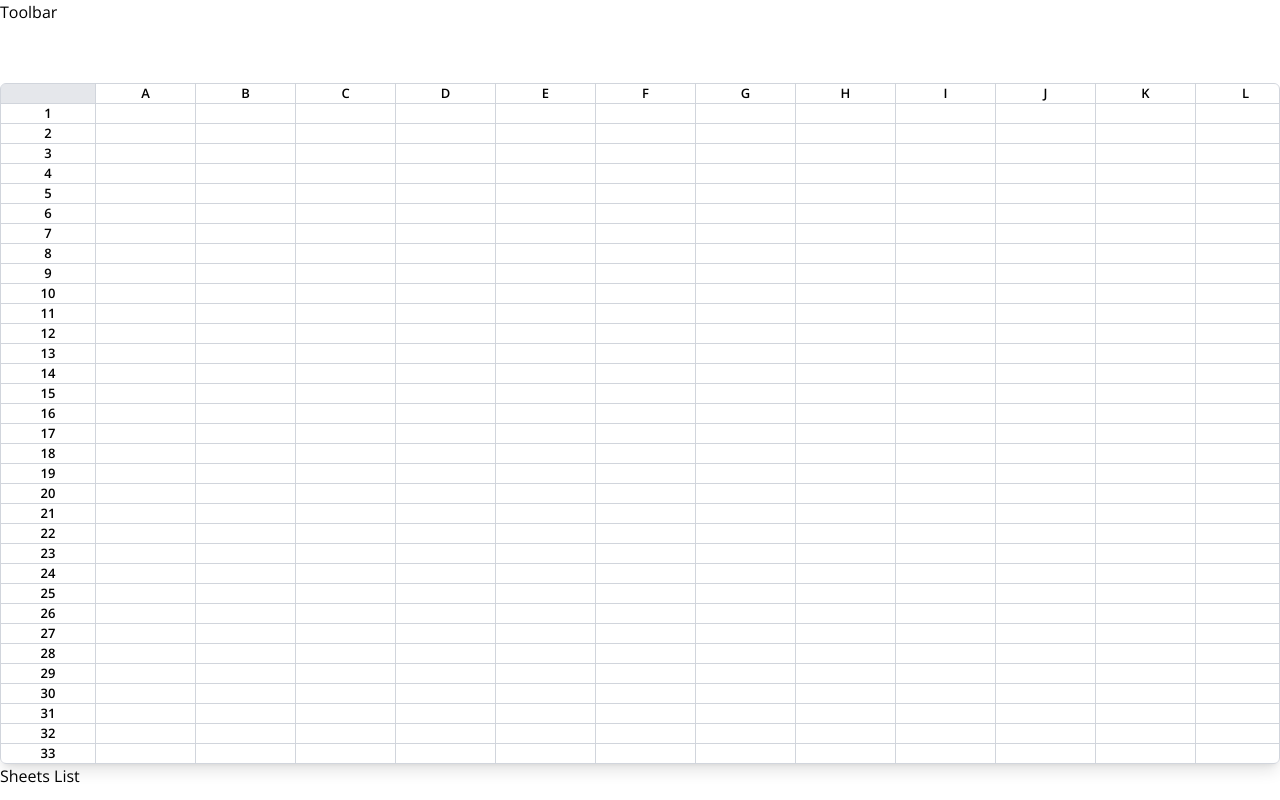
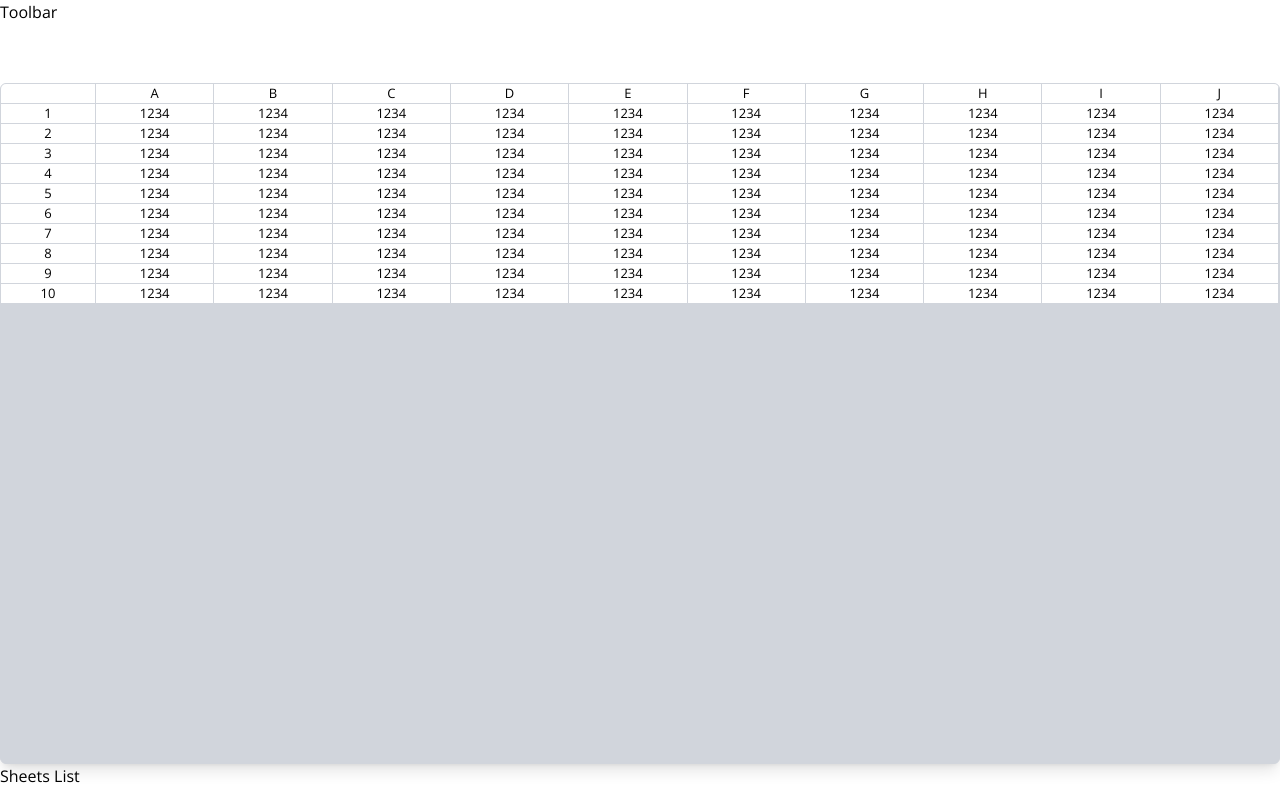
Before and after one commit to ayushgpt01/sheet, a React (Vite) app in the folder frontend/: page / in a window 1280 px wide. Built offline with nearby package versions, Linux system fonts and the light colour scheme.

Commit message:
added zustand state and checked performance impact on 2600+ cell updates

```diff
--- a/frontend/package.json
+++ b/frontend/package.json
@@ -12,6 +12,7 @@
   "dependencies": {
     "@tailwindcss/vite": "^4.1.6",
     "@types/node": "^22.15.18",
+    "immer": "^10.1.1",
     "react": "^19.1.0",
     "react-dom": "^19.1.0",
     "react-virtuoso": "^4.12.7",
--- a/frontend/src/App.tsx
+++ b/frontend/src/App.tsx
@@ -1,15 +1,13 @@
-import Editor from "@/editor/Editor";
+import Sheet from "@/components/Sheet";
 import Toolbar from "@/components/Toolbar";
 import SheetsList from "@/components/SheetsList";
 
-function App() {
+export default function App() {
   return (
     <main className='h-screen'>
       <Toolbar />
-      <Editor />
+      <Sheet />
       <SheetsList />
     </main>
   );
 }
-
-export default App;
--- a/frontend/src/components/Cell.tsx
+++ b/frontend/src/components/Cell.tsx
@@ -1,3 +1,40 @@
-export default function Cell() {
-  return <div className='border border-b-stone-300 w-[80px]'>Cell</div>;
+import { useSheetStore } from "@/store/store";
+import { useEffect } from "react";
+
+export default function Cell({
+  colIdx,
+  rowIdx,
+}: {
+  rowIdx: number;
+  colIdx: number;
+}) {
+  const data = useSheetStore((s) => s.sheet?.[colIdx]?.[rowIdx]);
+  const updateValue = useSheetStore((s) => s.updateValue);
+
+  useEffect(() => {
+    setTimeout(() => {
+      updateValue("1234", colIdx, rowIdx);
+    }, colIdx * 100 + rowIdx * 10);
+  }, [colIdx, rowIdx, updateValue]);
+
+  if (data) {
+    console.log(`Rendered Cell [${colIdx}, ${rowIdx}]`);
+  }
+
+  return (
+    <div
+      className='bg-white border-r border-b border-gray-300 text-center flex
+      items-center justify-center overflow-hidden'
+      data-col={colIdx}
+      data-row={rowIdx}
+    >
+      {data}
+      {/* <input
+        type='text'
+        className='w-full h-full p-[5px] box-border text-sm outline-none
+        focus:ring-2 focus:ring-blue-500 focus:border-transparent'
+        aria-label={`Cell ${columnHeaders[colIdx]}${rowNum}`}
+      /> */}
+    </div>
+  );
 }
--- a/frontend/src/editor/Editor.tsx
+++ b/frontend/src/components/Sheet.tsx
@@ -1,6 +1,13 @@
-import { Fragment, useMemo } from "react";
+import Cell from "@/components/Cell";
+import { useSheetStore } from "@/store/store";
+import { Fragment, useEffect, useMemo } from "react";
 
 const getColumnLetter = (colIndex: number) => {
+  const alpahbets = "ABCDEFGHIJKLMNOPQRSTUVWXYZ";
+  if (colIndex < 26) {
+    return alpahbets[colIndex];
+  }
+
   let temp,
     letter = "";
   while (colIndex >= 0) {
@@ -11,7 +18,14 @@ const getColumnLetter = (colIndex: number) => {
   return letter;
 };
 
-export default function Editor({ numRows = 100, numCols = 26 }) {
+export default function Sheet({ numRows = 10, numCols = 10 }) {
+  const create = useSheetStore((s) => s.createSheet);
+
+  useEffect(() => {
+    create(numCols, numRows);
+    // eslint-disable-next-line react-hooks/exhaustive-deps
+  }, []);
+
   const columnHeaders = useMemo(() => {
     return Array.from({ length: numCols }, (_, i) => getColumnLetter(i));
   }, [numCols]);
@@ -32,14 +46,14 @@ export default function Editor({ numRows = 100, numCols = 26 }) {
     >
       <div className='grid relative' style={gridStyle}>
         <div
-          className='sticky top-0 left-0 z-30 bg-gray-200 border-r border-b
-          border-gray-300 w-[95px] text-center font-semibold p-2'
+          className='sticky top-0 left-0 z-30 bg-white border-r border-b
+          border-gray-300 w-[95px] text-center p-2'
         ></div>
 
         {columnHeaders.map((letter, colIdx) => (
           <div
             key={`col-header-${colIdx}`}
-            className='sticky top-0 z-20 bg-white text-center font-semibold
+            className='sticky top-0 z-20 bg-white text-center
             border-r border-b border-gray-300 flex items-center p-2
             justify-center'
           >
@@ -51,25 +65,18 @@ export default function Editor({ numRows = 100, numCols = 26 }) {
           <Fragment key={`row-${rowIdx}`}>
             <div
               className='sticky left-0 z-10 bg-white text-center p-2
-              font-semibold border-r border-b border-gray-300 min-w-[93.8px] flex
+              border-r border-b border-gray-300 min-w-[93.8px] flex
               items-center justify-center'
             >
               {rowNum}
             </div>
 
             {columnHeaders.map((_, colIdx) => (
-              <div
+              <Cell
                 key={`cell-${rowIdx}-${colIdx}`}
-                className='bg-white border-r border-b border-gray-300
-                text-center flex items-center justify-center overflow-hidden'
-              >
-                {/* <input
-                  type='text'
-                  className='w-full h-full p-[5px] box-border text-sm outline-none
-                  focus:ring-2 focus:ring-blue-500 focus:border-transparent'
-                  aria-label={`Cell ${columnHeaders[colIdx]}${rowNum}`}
-                /> */}
-              </div>
+                rowIdx={rowIdx}
+                colIdx={colIdx}
+              />
             ))}
           </Fragment>
         ))}
--- a/frontend/src/store/store.ts
+++ b/frontend/src/store/store.ts
@@ -1,27 +1,26 @@
-import { create, type StateCreator } from "zustand";
-import { devtools, persist } from "zustand/middleware";
+import { create } from "zustand";
+import { devtools } from "zustand/middleware";
+import { immer } from "zustand/middleware/immer";
 
 interface SheetState {
-  bears: number;
-  increase: (by: number) => void;
+  sheet: string[][];
+  createSheet: (cols: number, rows: number) => void;
+  updateValue: (val: string, colIdx: number, rowIdx: number) => void;
 }
 
-const createSheetSlice: StateCreator<SheetState, [], [], SheetState> = (
-  set
-) => ({
-  bears: 0,
-  increase: (by) => set((state) => ({ bears: state.bears + by })),
-});
-
-export type StoreState = SheetState;
-
-export const useSheetStore = create<StoreState>()(
+export const useSheetStore = create<SheetState>()(
   devtools(
-    persist(
-      (...a) => ({
-        ...createSheetSlice(...a),
-      }),
-      { name: "sheetStore" }
-    )
+    immer((set) => ({
+      sheet: [[]],
+      createSheet: (cols, rows) =>
+        set((state) => {
+          state.sheet = Array(cols).fill(Array(rows).fill(""));
+        }),
+      updateValue: (val, colIdx, rowIdx) =>
+        set((state) => {
+          if (!state.sheet[colIdx]) state.sheet[colIdx] = [];
+          state.sheet[colIdx][rowIdx] = val;
+        }),
+    }))
   )
 );
```
Also changed, not shown: 1 other file (tests, documents, lock files or other folders).
